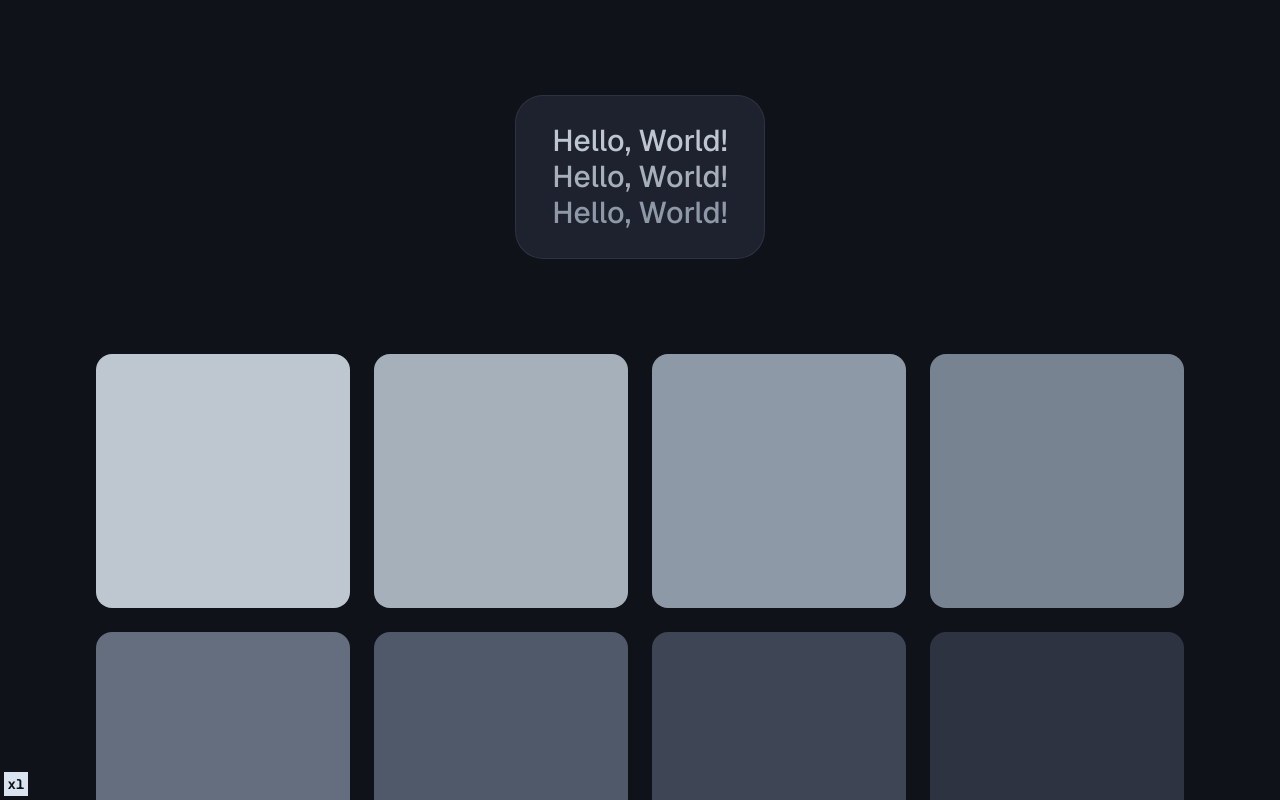
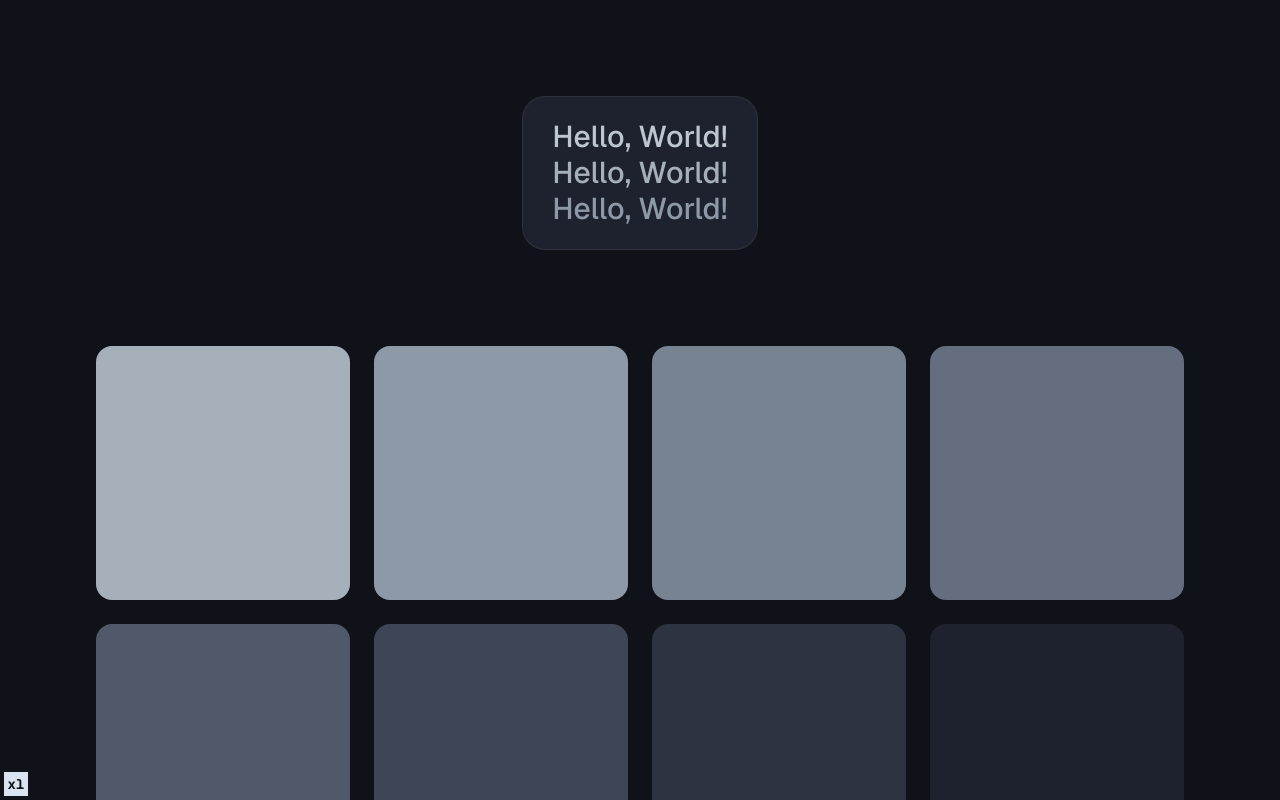
Before and after one commit to CSpencerND/golden-ratio-plugin, a Next.js app: page / in a window 1280 px wide. Shown: the top 800 px of the page. Built offline with nearby package versions, Linux system fonts and the light colour scheme.

Commit message:
add new shadows

```diff
--- a/src/app/page.tsx
+++ b/src/app/page.tsx
@@ -25,7 +25,7 @@ export default async function Home() {
     return (
         <main className="container min-h-screen max-w-6xl space-y-24 py-24">
             <div className="flex justify-center">
-                <div className="rounded-[27px] bg-gunmetal-900 px-[36px] py-[27px] ring-1 ring-gunmetal-800">
+                <div className="dark:shadow-dark rounded-[23px] bg-gunmetal-900 px-[30px] py-[23px] shadow-medium">
                     <h1 className="text-3xl font-medium text-gunmetal-100">
                         Hello, World!
                     </h1>
@@ -39,7 +39,6 @@ export default async function Home() {
             </div>
 
             <div className="grid h-48 grid-cols-4 place-items-center gap-6 *:aspect-square *:h-auto *:w-full *:rounded-lg">
-                <div className="bg-gunmetal-100"></div>
                 <div className="bg-gunmetal-200"></div>
                 <div className="bg-gunmetal-300"></div>
                 <div className="bg-gunmetal-400"></div>
--- a/tailwind.config.ts
+++ b/tailwind.config.ts
@@ -85,9 +85,10 @@ const config = {
                 "accordion-up": "accordion-up 0.2s ease-out",
             },
             boxShadow: {
-                small: "0px 0px 5px 0px rgb(0 0 0 / 0.02), 0px 2px 10px 0px rgb(0 0 0 / 0.06), 0px 0px 1px 0px rgb(0 0 0 / 0.3)",
-                medium: "0px 0px 15px 0px rgb(0 0 0 / 0.03), 0px 2px 30px 0px rgb(0 0 0 / 0.08), 0px 0px 1px 0px rgb(0 0 0 / 0.3)",
-                large: "0px 0px 30px 0px rgb(0 0 0 / 0.04), 0px 30px 60px 0px rgb(0 0 0 / 0.12), 0px 0px 1px 0px rgb(0 0 0 / 0.3)",
+                small: "0px 0px 5px 0px rgb(0 0 0 / 0.02), 0px 2px 10px 0px rgb(0 0 0 / 0.06), 0px 0px 1px 0px rgb(0 0 0 / 0.3), inset 0 0 0 1px rgb(0 0 0 / 0.14)",
+                medium: "0px 0px 15px 0px rgb(0 0 0 / 0.03), 0px 2px 30px 0px rgb(0 0 0 / 0.08), 0px 0px 1px 0px rgb(0 0 0 / 0.3), inset 0 0 0 1px rgb(0 0 0 / 0.14)",
+                large: "0px 0px 30px 0px rgb(0 0 0 / 0.04), 0px 30px 60px 0px rgb(0 0 0 / 0.12), 0px 0px 1px 0px rgb(0 0 0 / 0.3), inset 0 0 0 1px rgb(0 0 0 / 0.14)",
+                dark: "inset 0 0 0 1px rgb(255 255 255 / 0.07)",
             },
             // boxShadow: {
             //     small: "0px 0px 5px 0px rgb(0 0 0 / 0.05), 0px 2px 10px 0px rgb(0 0 0 / 0.2), inset 0px 0px 1px 0px rgb(255 255 255 / 0.15)",
```
Also changed, not shown: 1 other file (tests, documents, lock files or other folders).
